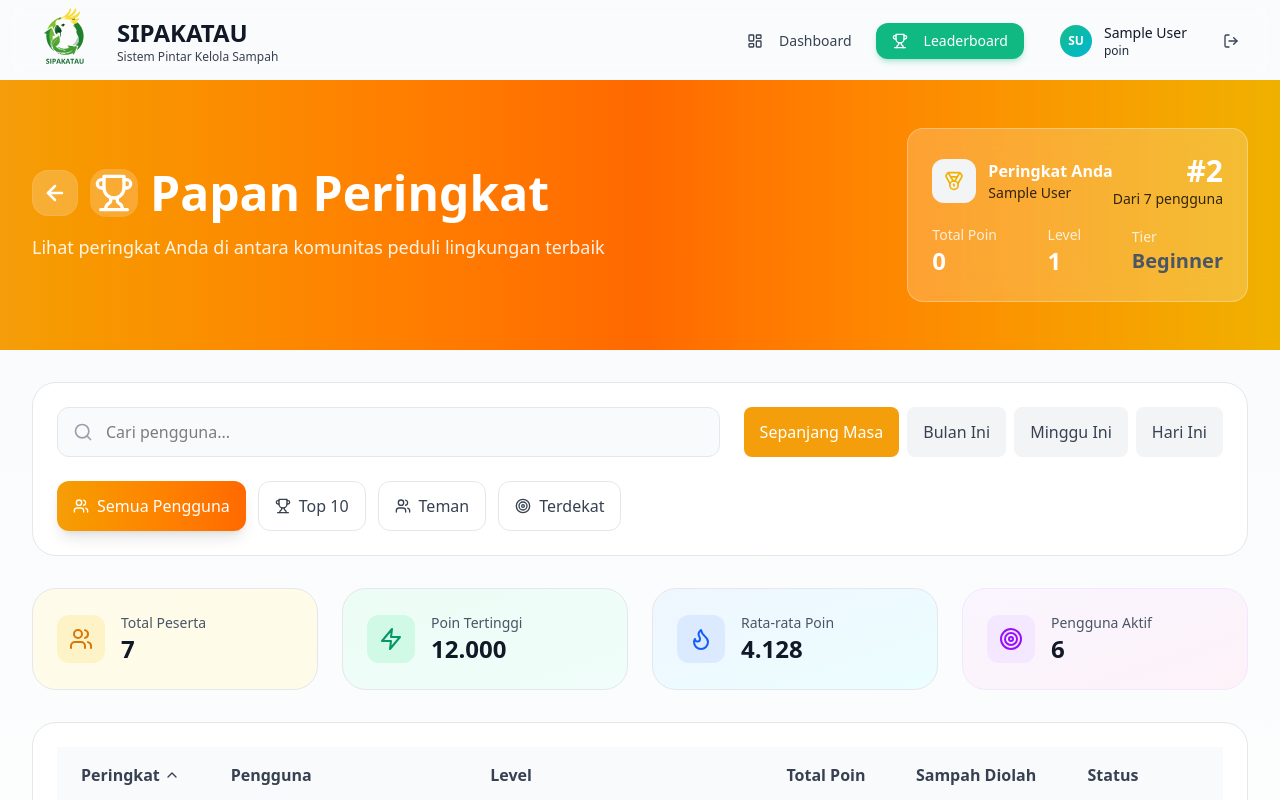
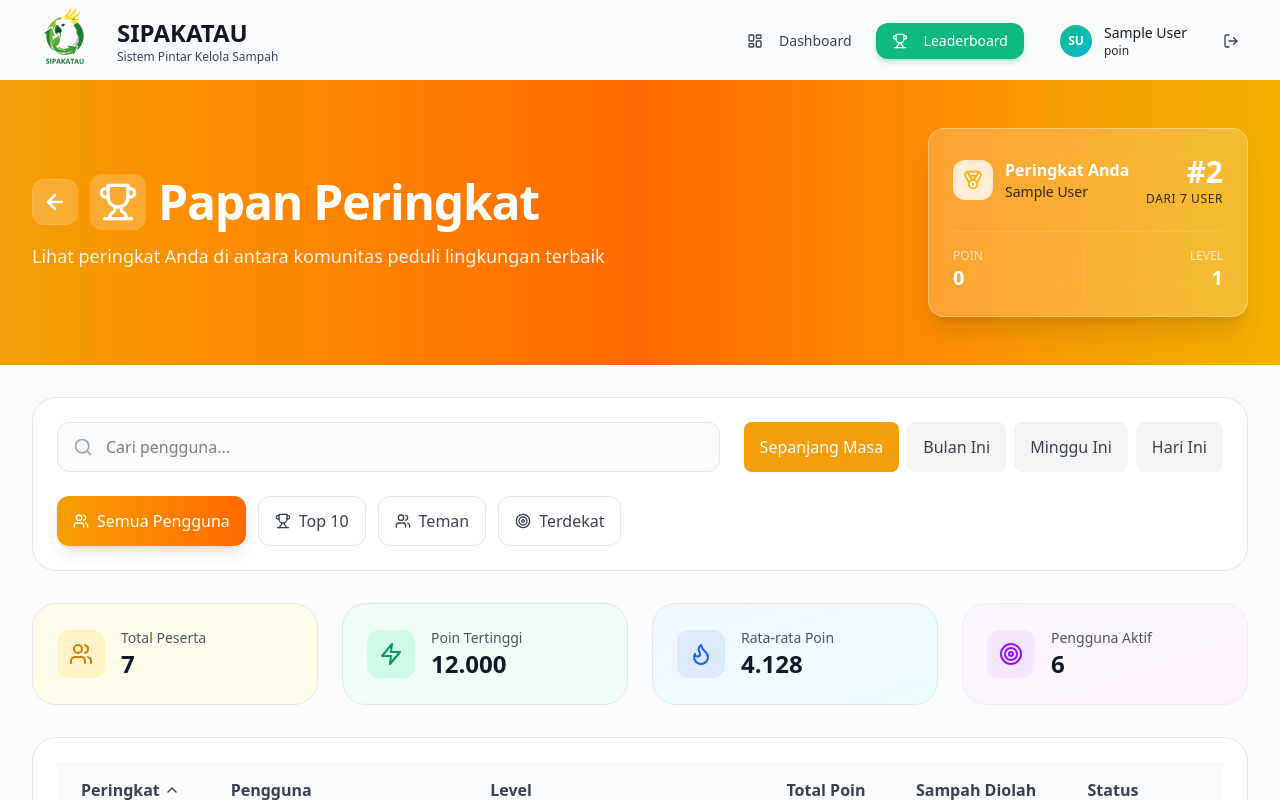
Before and after one commit to alfhiandisaputra/sipakatau, a React (Vite) app: page /leaderboard in a window 1280 px wide. Shown: the top 800 px of the page. Built offline with nearby package versions, Linux system fonts and the light colour scheme; sample sign-in values are in the browser's storage.

Commit message:
optimizing ui ux and copywriting

```diff
--- a/src/components/features/leaderboard/LeaderboardHeader.jsx
+++ b/src/components/features/leaderboard/LeaderboardHeader.jsx
@@ -1,6 +1,6 @@
 // src/components/features/leaderboard/LeaderboardHeader.jsx
 import { Trophy, ArrowLeft } from 'lucide-react';
-import { getTier, getRankIcon } from '../../../utils/LeaderboardUtils';
+import { getRankIcon } from '../../../utils/LeaderboardUtils';
 
 export default function LeaderboardHeader({
   currentUser,
@@ -9,20 +9,22 @@ export default function LeaderboardHeader({
   formatNumber,
   onBack
 }) {
-  const userTier = getTier(currentUser.points);
+  // Bagian userTier dihapus karena info tier tidak lagi ditampilkan
 
   return (
     <div className="bg-linear-to-r from-amber-500 via-orange-500 to-yellow-500">
-      <div className="max-w-7xl mx-auto px-4 sm:px-6 lg:px-8 py-12">
-        <div className="flex flex-col md:flex-row items-center justify-between">
-          <div className="text-center md:text-left text-white mb-6 md:mb-0">
-            <div className="flex items-center justify-center md:justify-start gap-3 mb-4">
+      <div className="max-w-7xl mx-auto px-4 sm:px-6 lg:px-8 py-8 md:py-12">
+        <div className="flex flex-col md:flex-row items-center justify-between gap-8">
+
+          {/* Section: Title & Description */}
+          <div className="text-center md:text-left text-white w-full md:w-auto">
+            <div className="flex items-center justify-center md:justify-start gap-3 mb-3">
               <button
                 type="button"
                 onClick={onBack}
                 className="
                   group
-                bg-white/20 backdrop-blur-lg rounded-2xl
+                  bg-white/20 backdrop-blur-lg rounded-xl
                   p-2 md:p-2.5
                   hover:bg-white/40 hover:shadow-md
                   transition-all duration-200 active:scale-95
@@ -34,52 +36,51 @@ export default function LeaderboardHeader({
                   strokeWidth={2.5}
                 />
               </button>
-              <div className="p-1 bg-white/20 rounded-2xl backdrop-blur-sm">
-                <Trophy className="w-10 h-10" />
+              <div className="p-2 bg-white/20 rounded-xl backdrop-blur-sm">
+                <Trophy className="w-8 h-8 md:w-10 md:h-10" />
               </div>
-              <h1 className="text-4xl md:text-5xl font-bold">Papan Peringkat</h1>
+              <h1 className="text-3xl md:text-5xl font-bold tracking-tight">Papan Peringkat</h1>
             </div>
-            <p className="text-lg opacity-90 max-w-2xl">
+            <p className="text-base md:text-lg opacity-90 max-w-2xl mx-auto md:mx-0">
               Lihat peringkat Anda di antara komunitas peduli lingkungan terbaik
             </p>
           </div>
 
-          {/* User Rank Card */}
-          <div className="bg-white/20 backdrop-blur-lg rounded-2xl p-6 border border-white/30 min-w-75">
-            <div className="flex items-center justify-between mb-4">
+          {/* Section: User Rank Card */}
+          <div className="w-full md:w-auto bg-white/20 backdrop-blur-xl rounded-2xl p-5 md:p-6 border border-white/30 min-w-full md:min-w-[320px] shadow-xl">
+            {/* Upper Part: Rank & Info */}
+            <div className="flex items-center justify-between mb-6">
               <div className="flex items-center gap-3">
-                <div className={`p-3 ${userTier.bg} rounded-xl`}>
+                {/* Menggunakan bg default putih transparan karena userTier.bg dihapus */}
+                <div className="p-2.5 bg-white/80 rounded-xl shadow-inner">
                   {getRankIcon(userRank || 0)}
                 </div>
-                <div>
-                  <h3 className="font-bold text-white">Peringkat Anda</h3>
-                  <p className="text-sm opacity-80">{currentUser.name}</p>
+                <div className="text-left">
+                  <h3 className="font-bold text-white text-sm md:text-base">Peringkat Anda</h3>
+                  <p className="text-xs md:text-sm opacity-80 truncate max-w-[120px]">{currentUser.name}</p>
                 </div>
               </div>
               <div className="text-right">
-                <div className="text-3xl font-bold text-white">
+                <div className="text-2xl md:text-3xl font-black text-white leading-tight">
                   #{userRank || '-'}
                 </div>
-                <div className="text-sm opacity-80">Dari {totalUsers} pengguna</div>
+                <div className="text-[10px] md:text-xs uppercase tracking-wider opacity-80">Dari {totalUsers} User</div>
               </div>
             </div>
-            <div className="flex items-center justify-between">
-              <div className="text-white">
-                <div className="text-sm opacity-80">Total Poin</div>
-                <div className="text-2xl font-bold">{formatNumber(currentUser.points)}</div>
+
+            {/* Lower Part: Stats Grid - Sekarang hanya 2 kolom agar seimbang */}
+            <div className="grid grid-cols-2 gap-2 border-t border-white/10 pt-4">
+              <div className="text-center md:text-left text-white border-r border-white/10">
+                <div className="text-[10px] md:text-xs opacity-70 uppercase font-medium">Poin</div>
+                <div className="text-lg md:text-xl font-bold">{formatNumber(currentUser.points)}</div>
               </div>
-              <div className="text-white">
-                <div className="text-sm opacity-80">Level</div>
-                <div className="text-2xl font-bold">{currentUser.level || 1}</div>
-              </div>
-              <div className="text-white">
-                <div className="text-sm opacity-80">Tier</div>
-                <div className={`text-xl font-bold ${userTier.color}`}>
-                  {userTier.name}
+              <div className="text-center md:text-right text-white">
+                <div className="text-[10px] md:text-xs opacity-70 uppercase font-medium">Level</div>
+                <div className="text-lg md:text-xl font-bold">{currentUser.level || 1}</div>
               </div>
             </div>
           </div>
-          </div>
+
         </div>
       </div>
     </div>
--- a/src/components/features/scanner/ScannerHeader.jsx
+++ b/src/components/features/scanner/ScannerHeader.jsx
@@ -31,7 +31,7 @@ const ScannerHeader = ({ user, onBack }) => {
                 AI Waste Scanner
               </h1>
               <p className="text-emerald-100 mt-2">
-                Scan sampah, identifikasi, dapatkan poin
+                Scan sampah, kenali, dan kelola
               </p>
             </div>
           </div>
--- a/src/components/layout/Navigation.jsx
+++ b/src/components/layout/Navigation.jsx
@@ -67,12 +67,9 @@ export default function Navigation() {
     setMobileMenuOpen(false);
   };
 
+  // BAGIAN YANG DIUBAH: Selalu arahkan ke '/'
   const handleLogoClick = () => {
-    if (user) {
-      navigate('/dashboard');
-    } else {
-      navigate('/');
-    }
+    navigate('/');
   };
 
   return (
```
Lines whose indentation alone changed are shown as unchanged.
